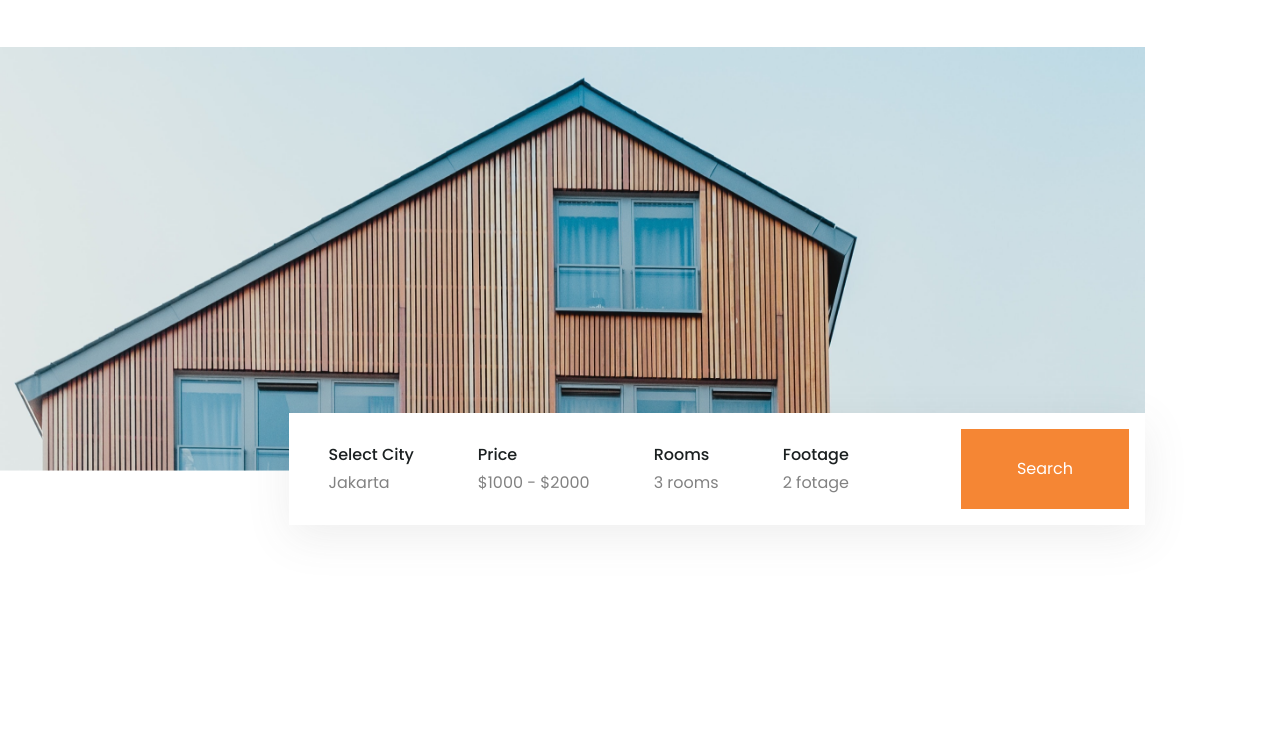
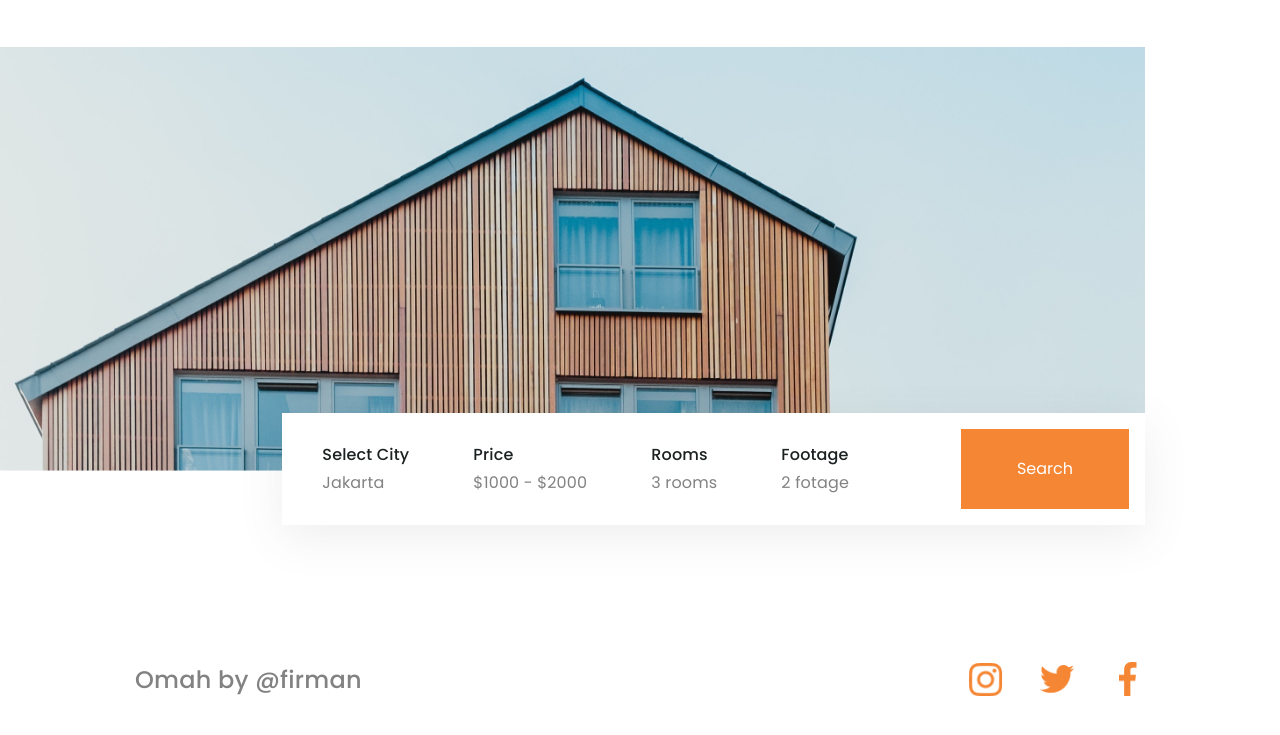
Before and after one commit to Pixel-Intern-2023/Omah-Slicing, a plain HTML site: page index.html in a window 1280 px wide. Shown: the part 582-1317 px from the top of the page. Before the commit the page ends 1172 px from the top, so only its background shows below. Drawn offline with Linux system fonts and the light colour scheme.

Commit message:
feat: add footer

```diff
--- /dev/null
+++ b/assets/styles/footer.css
@@ -0,0 +1,26 @@
+.footer {
+    display: flex;
+    padding-inline: 135px;
+    padding-top: 48px;
+    padding-bottom: 48px;
+    justify-content: space-between;
+    align-items: center;
+}
+
+.footer .by {
+    color: var(--secondary);
+    font-size: 24px;
+    font-weight: 500;
+    letter-spacing: 0.24px;
+}
+
+.footer .social-media {
+    display: flex;
+    column-gap: 37px;
+}
+
+.footer .social-media img {
+    height: 34px;
+    width: 34px;
+    object-fit: contain;
+}
--- a/assets/styles/hero.css
+++ b/assets/styles/hero.css
@@ -81,7 +81,7 @@
     font-size: 16px;
     color: var(--dark);
     font-weight: 500;
-    letter-spacing: 0.16;
+    letter-spacing: 0.16px;
     margin: 0;
     padding: 0;
 }
@@ -90,7 +90,7 @@
     font-size: 16px;
     color: var(--secondary);
     font-weight: 400;
-    letter-spacing: 0.16;
+    letter-spacing: 0.16px;
     margin: 0;
     padding: 0;
     margin-top: 3px;
--- a/index.html
+++ b/index.html
@@ -8,6 +8,7 @@
     <link rel="stylesheet" href="./assets/styles/styles.css">
     <link rel="stylesheet" href="./assets/styles/navbar.css">
     <link rel="stylesheet" href="./assets/styles/hero.css">
+    <link rel="stylesheet" href="./assets/styles/footer.css">
 
     <link rel="preconnect" href="https://fonts.googleapis.com">
     <link rel="preconnect" href="https://fonts.gstatic.com" crossorigin>
@@ -86,7 +87,16 @@
         <div class="reviews"></div>
         <div class="articles"></div>
         <div class="subscribe"></div>
-        <div class="footer"></div>
+        <div class="footer">
+            <p class="by">
+                Omah by @firman
+            </p>
+            <div class="social-media">
+                <img src="./assets/images/social-media/instagram.png" alt="instagram">
+                <img src="./assets/images/social-media/twitter.png" alt="twitter">
+                <img src="./assets/images/social-media/facebook.png" alt="facebook">
+            </div>
+        </div>
     </div>
 </body>
 </html>
```
Also changed, not shown: assets/images/social-media/facebook.png (added), assets/images/social-media/instagram.png (added), assets/images/social-media/twitter.png (added).
